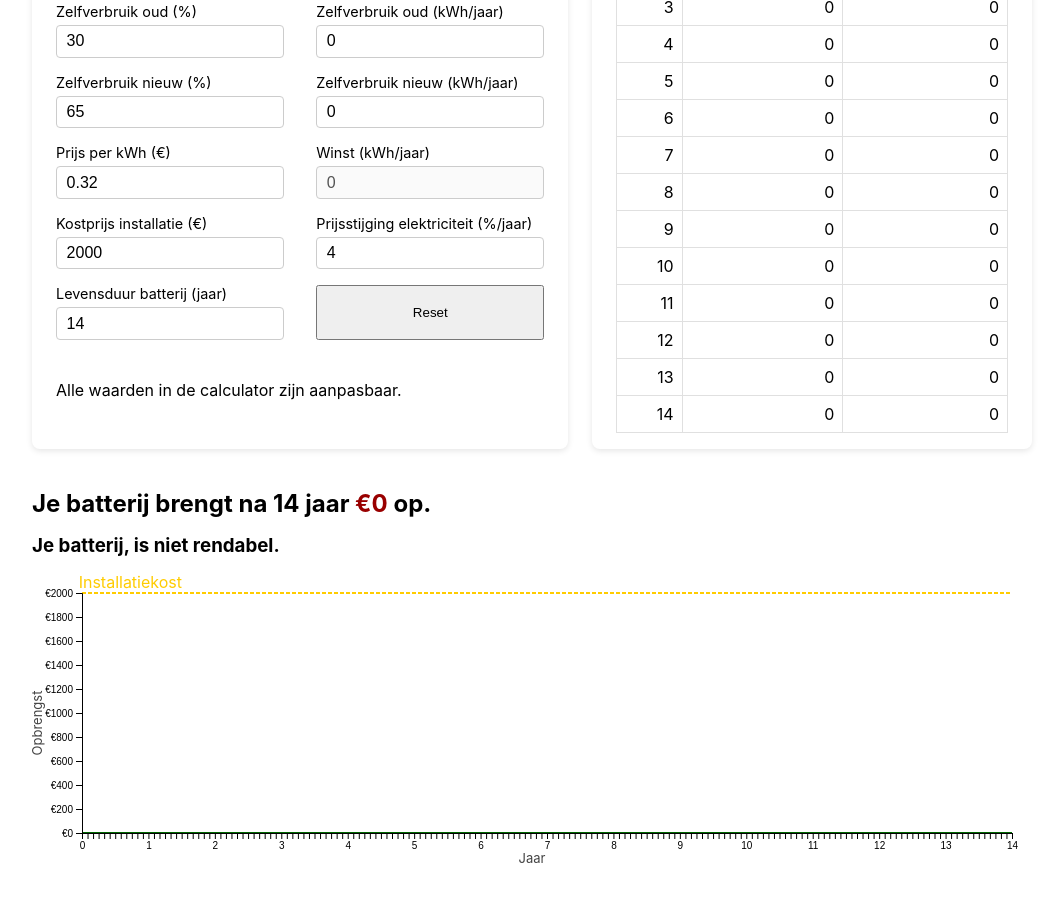
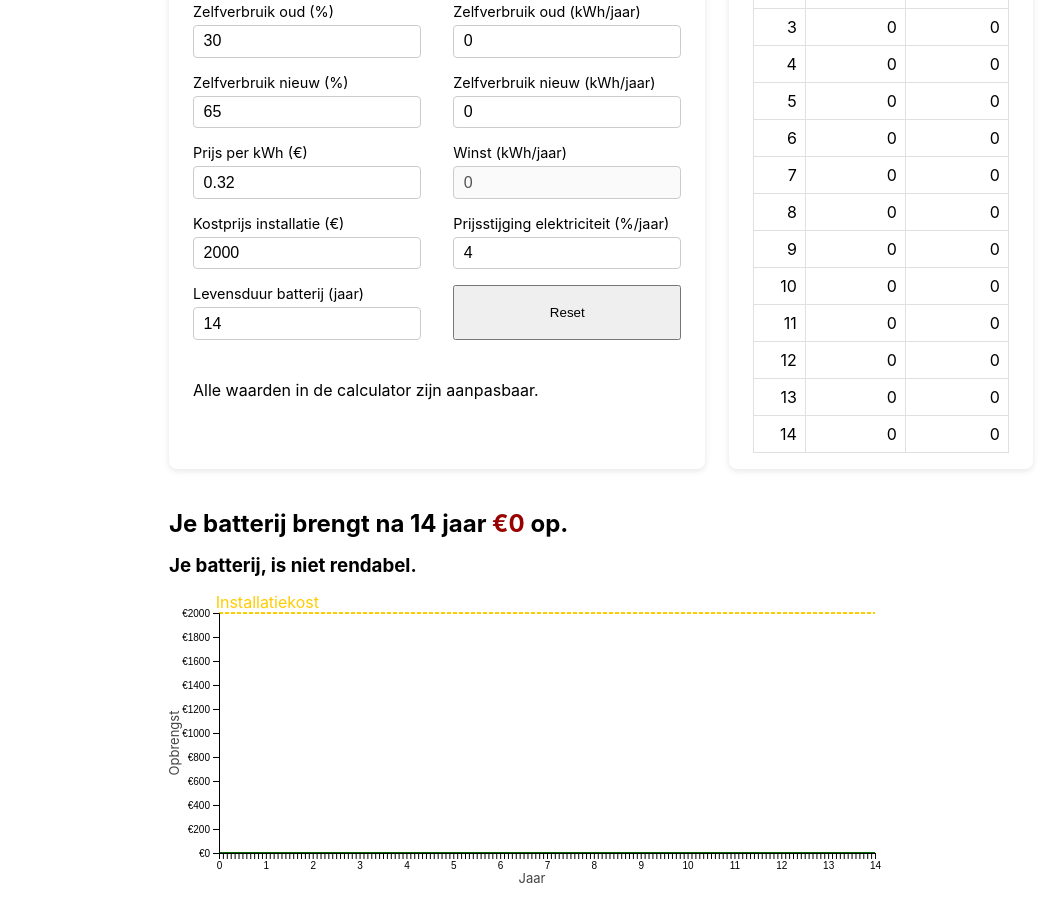
Before and after one commit to 0x01d/bat-calc, a website built with webpack: page src/index.html in a window 1280 px wide. Shown: the part 223-1136 px from the top of the page, without its empty margins (108-1170 px from the left). Built offline with nearby package versions, Linux system fonts and the light colour scheme.

Commit message:
update widt

```diff
--- a/src/styles.css
+++ b/src/styles.css
@@ -20,7 +20,7 @@ body {
 .container {
   display: grid;
   gap: 1.5rem;
-  max-width: 1000px;
+  max-width: 726px;
   margin: 0 auto;
   box-sizing: border-box;
 }
@@ -91,13 +91,13 @@ tr:hover {
   margin-top: 1rem;
   gap: 1rem;
   width: 100%;
-  max-width:1000px;
+  max-width:726px;
 }
 #chart-div {
   margin-top: 1rem;
   gap: 1rem;
   text-align: center;
-  max-width:1000px;
+  max-width:726px;
 }
 #text-and-charts {
   display: flex;
```
